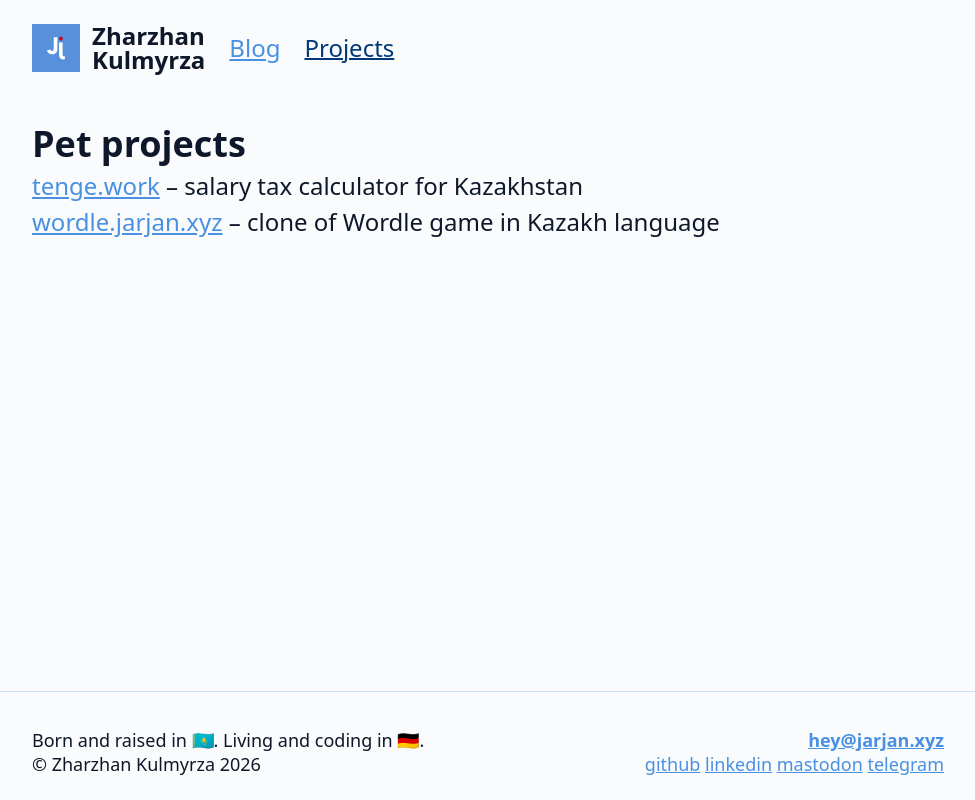
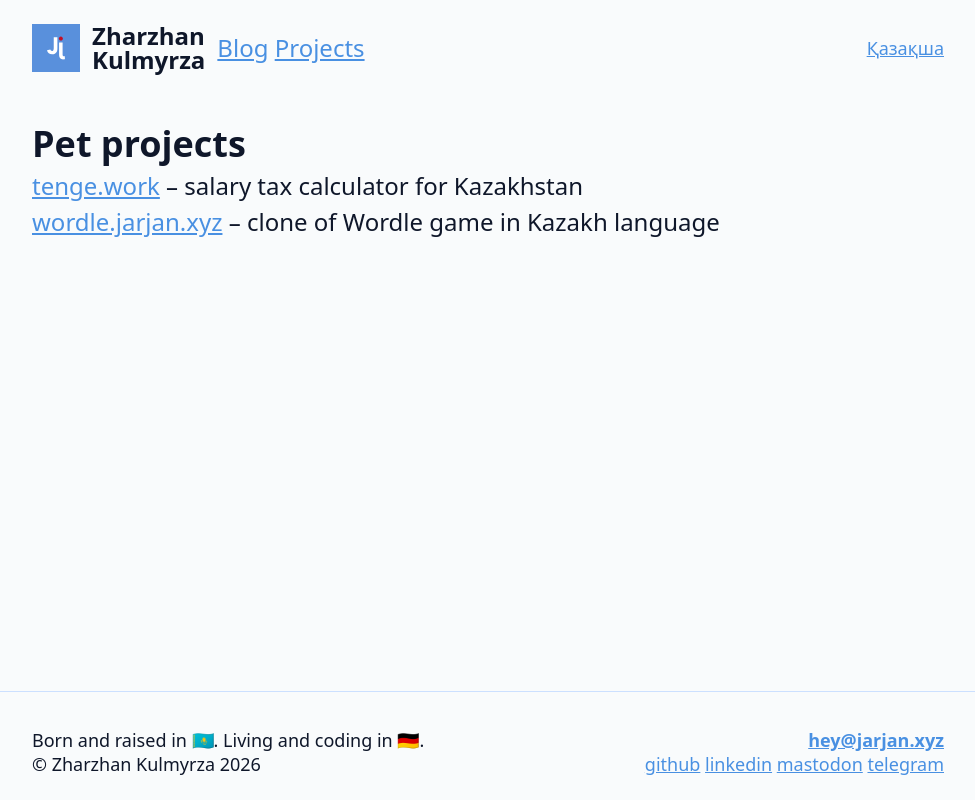
Before and after one commit to jarjan/jarjan.xyz, an Eleventy site: page src/projects.njk in a window 1280 px wide. Shown: the whole page, without its empty margins (152-1127 px from the left). Built offline with nearby package versions, Linux system fonts and the light colour scheme; Eleventy itself is replaced by a stand-in of ours; files that its build step writes are made by us from their sources; no server answers; what @11tyrocks/eleventy-plugin-lightningcss would draw is missing.

Commit message:
Language switcher fixes

```diff
--- a/src/_includes/layouts/base.njk
+++ b/src/_includes/layouts/base.njk
@@ -56,18 +56,26 @@
           Zharzhan<br>Kulmyrza
         {% endif %}
       </p>
-      {% if 'kk' in lang %}
-        <a href="/kk" class="header__link{{ ' active' if page.url == '/kk' }}">Блог</a>
-        <a href="/kk/projects" class="header__link{{ ' active' if page.url == '/kk/projects/' }}">Жобалар</a>
-      {% else %}
-        <a href="/" class="header__link{{ ' active' if page.url == '/' }}">Blog</a>
-        <a href="/projects" class="header__link{{ ' active' if page.url == '/projects/' }}">Projects</a>
+      <div class="header__links">
+        {% if 'kk' in lang %}
+          <a href="/kk" class="{{ ' active' if page.url == '/kk' }}">Блог</a>
+          <a href="/kk/projects" class="{{ ' active' if page.url == '/kk/projects/' }}">Жобалар</a>
+        {% else %}
+          <a href="/" class="{{ ' active' if page.url == '/' }}">Blog</a>
+          <a href="/projects" class="{{ ' active' if page.url == '/projects/' }}">Projects</a>
+        {% endif %}
+      </div>
+      {% if page.url == "/" %}
+        <a href="/kk" class="header__lang">Қазақша</a>
       {% endif %}
-      {% if page.url === "/" %}
-        <a href="/kk" class="header__lang">Қазақша</a>
+      {% if  page.url == "/projects/" %}
+        <a href="/kk/projects" class="header__lang">Қазақша</a>
       {% endif %}
       {% if page.url === "/kk/" %}
         <a href="/" class="header__lang">English</a>
+      {% endif %}
+      {% if page.url == "/kk/projects/" %}
+        <a href="/projects" class="header__lang">English</a>
       {% endif %}
     </header>
     <main class="content flex-1">
```
